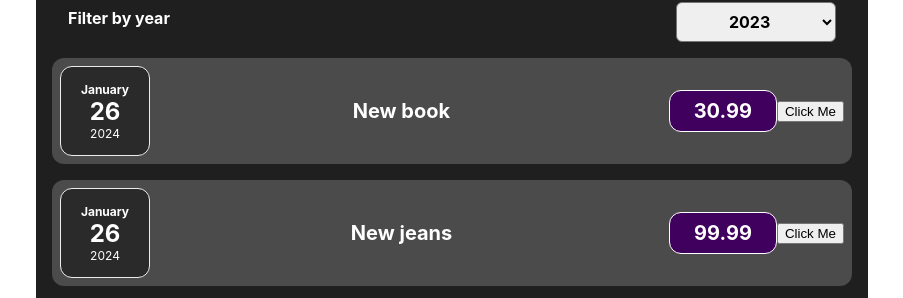
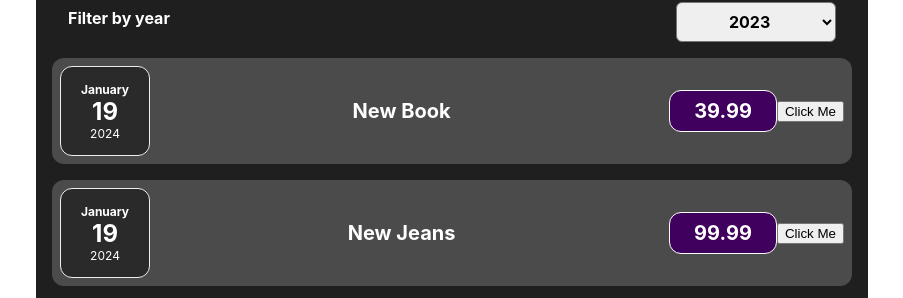
Before and after one commit to elerinnoorkoiv/expenses, a React (Create React App) app: page / in a window 1280 px wide. Shown: the part 346-644 px from the top of the page, without its empty margins (188-1091 px from the left). Built offline with nearby package versions, Linux system fonts and the light colour scheme.

Commit message:
andmete kuvamine nimekirjast

```diff
--- a/src/App.js
+++ b/src/App.js
@@ -1,30 +1,36 @@
+import { useState } from 'react';
 import './App.css';
 import Expenses from './components/Expenses/Expenses';
 import NewExpense from './components/NewExpense/NewExpense';
 
-const App = () => {
-  const expenses =[
+const DYMMY_EXPENSES =[
   {
+    id: 'id1',
     date: new Date(2024, 0, 19),
     title: 'New Book',
     price: 39.99
   },
   {
+    id: 'id2',
     date: new Date(2024, 0, 19),
     title: 'New Jeans',
     price: 99.99
   },
 ]
 
+const App = () => {
+  const [expenses, setExpenses] = useState(DYMMY_EXPENSES)
+
   const addExpenseHandler = (expense) => {
-    console.log('In App.js')
-    console.log(expense)
+    setExpenses((previousExpenses) => {
+      return [expense, ...previousExpenses]
+    })
   }
 
   return (
     <div className="App">
       <NewExpense onAddExpense={addExpenseHandler}></NewExpense>
-      <Expenses expenses={Expenses} />
+      <Expenses expenses={expenses} />
     </div>
   );
 }
--- a/src/components/Expenses/Expenses.js
+++ b/src/components/Expenses/Expenses.js
@@ -4,26 +4,22 @@
 import ExpensesFilter from './ExpensesFilter'
 
 const Expenses = (props) => {
-    const expenses = [
-        {
-          date: new Date(2024, 0, 26),
-          title: 'New book',
-          price: 30.99
-        },
-        {
-          date: new Date(2024, 0, 26),
-          title: 'New jeans',
-          price: 99.99
-        },
-      ]
+  props.expenses.map((expense) => {
+    console.log(expense)
+  })
+
     const saveSelectedYearHandler = (selectedYear) => {
       console.log(selectedYear)
     }
     return(
         <div className='expenses'>
             <ExpensesFilter saveSelectedYear = {saveSelectedYearHandler}/>
-            <ExpenseItem expenseData={expenses[0]} />
-            <ExpenseItem expenseData={expenses[1]} />
+            {
+              props.expenses.map((expense) => {
+                return <ExpenseItem expenseData={expense} key={expense.id}/>
+              })
+            }
+
         </div>
     );
 };
```
Lines whose indentation alone changed are shown as unchanged.
